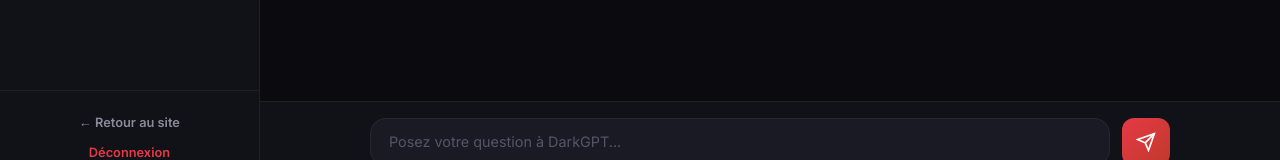
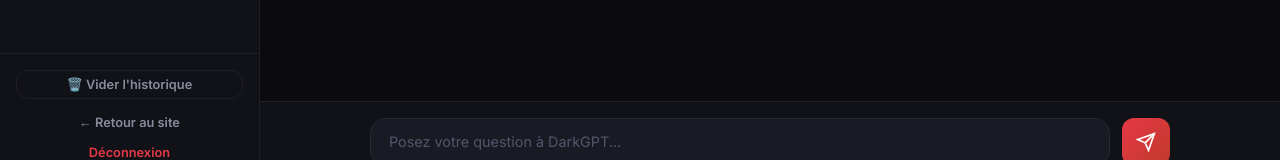
Before and after one commit to 0K1RSP/darkgpt, a website: page public/chat.html in a window 1280 px wide. Shown: the part 618-778 px from the top of the page. Drawn offline with Linux system fonts and the light colour scheme; no server answers; sample sign-in values are in the browser's storage.

Commit message:
Add clear history button

```diff
--- a/public/chat.html
+++ b/public/chat.html
@@ -68,6 +68,7 @@
       </div>
       <div class="chat-history" id="chat-history"></div>
       <div class="chat-sidebar-footer">
+        <button class="btn btn-ghost w-full btn-sm" onclick="clearHistory()" style="margin-bottom: 8px; font-size:0.8rem; color:var(--text-secondary); border: 1px solid var(--border-color);">🗑️ Vider l'historique</button>
         <a href="/" class="btn btn-ghost w-full btn-sm" style="font-size:0.8rem;">← Retour au site</a>
         <button class="btn btn-ghost w-full btn-sm" onclick="logoutUser()" style="color:var(--red-primary);font-size:0.8rem;">Déconnexion</button>
       </div>
@@ -124,6 +125,14 @@
       el.innerHTML = conversations.map((c, i) =>
         `<div class="chat-history-item ${currentConvo === i ? 'active' : ''}" onclick="loadConvo(${i})">${c.title || 'Conversation ' + (i+1)}</div>`
       ).join('');
+    }
+
+    function clearHistory() {
+      if(confirm('Êtes-vous sûr de vouloir supprimer tout l\'historique ?')) {
+        localStorage.removeItem('darkgpt_convos');
+        conversations = [];
+        newChat();
+      }
     }
 
     function newChat() {
```
